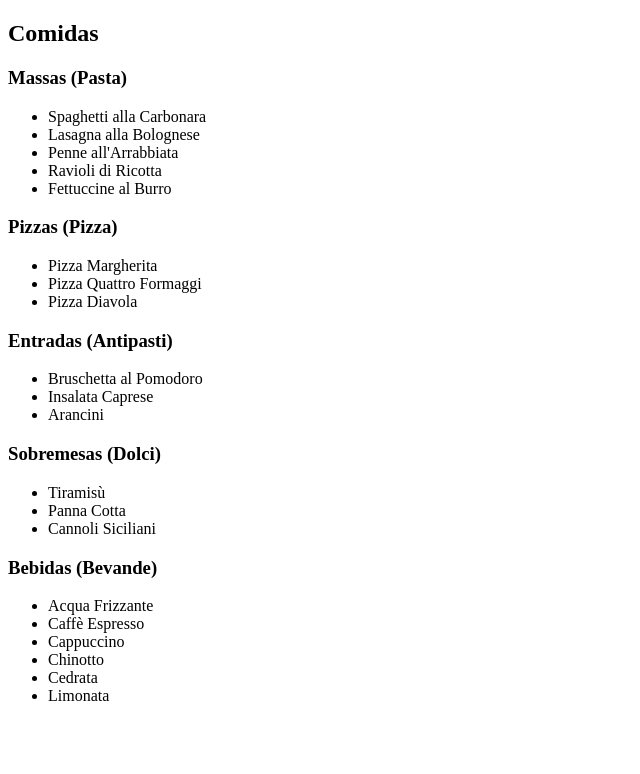
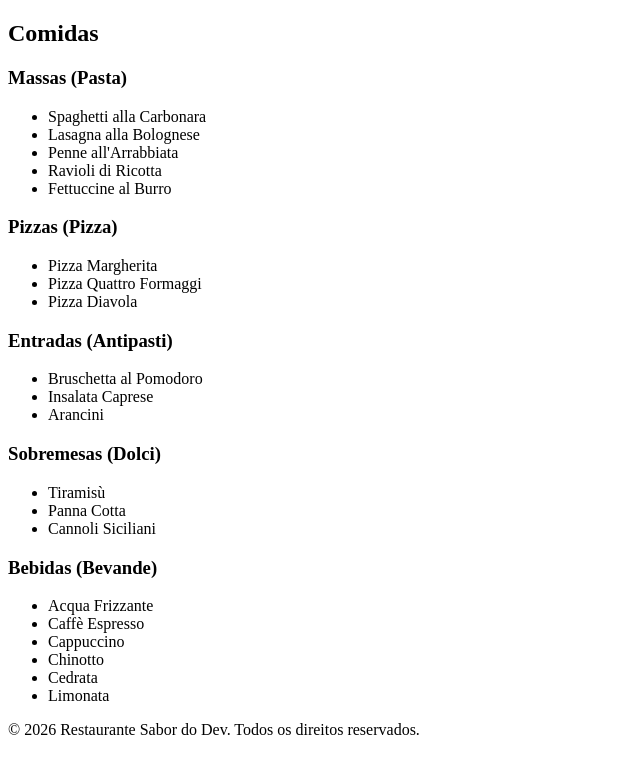
Before and after one commit to JuanFarias007/Restaurante-, a plain HTML site: page comidas.html in a window 1280 px wide. Shown: the whole page, without its empty margins (0-640 px from the left). Drawn offline with Linux system fonts and the light colour scheme.

Commit message:
feat: rodape

```diff
--- a/comidas.html
+++ b/comidas.html
@@ -50,7 +50,7 @@
         </ul>
     </div>
     <footer>
-
+        <p>© 2026 Restaurante Sabor do Dev. Todos os direitos reservados.</p>
     </footer>
 </body>
 </html>
```
